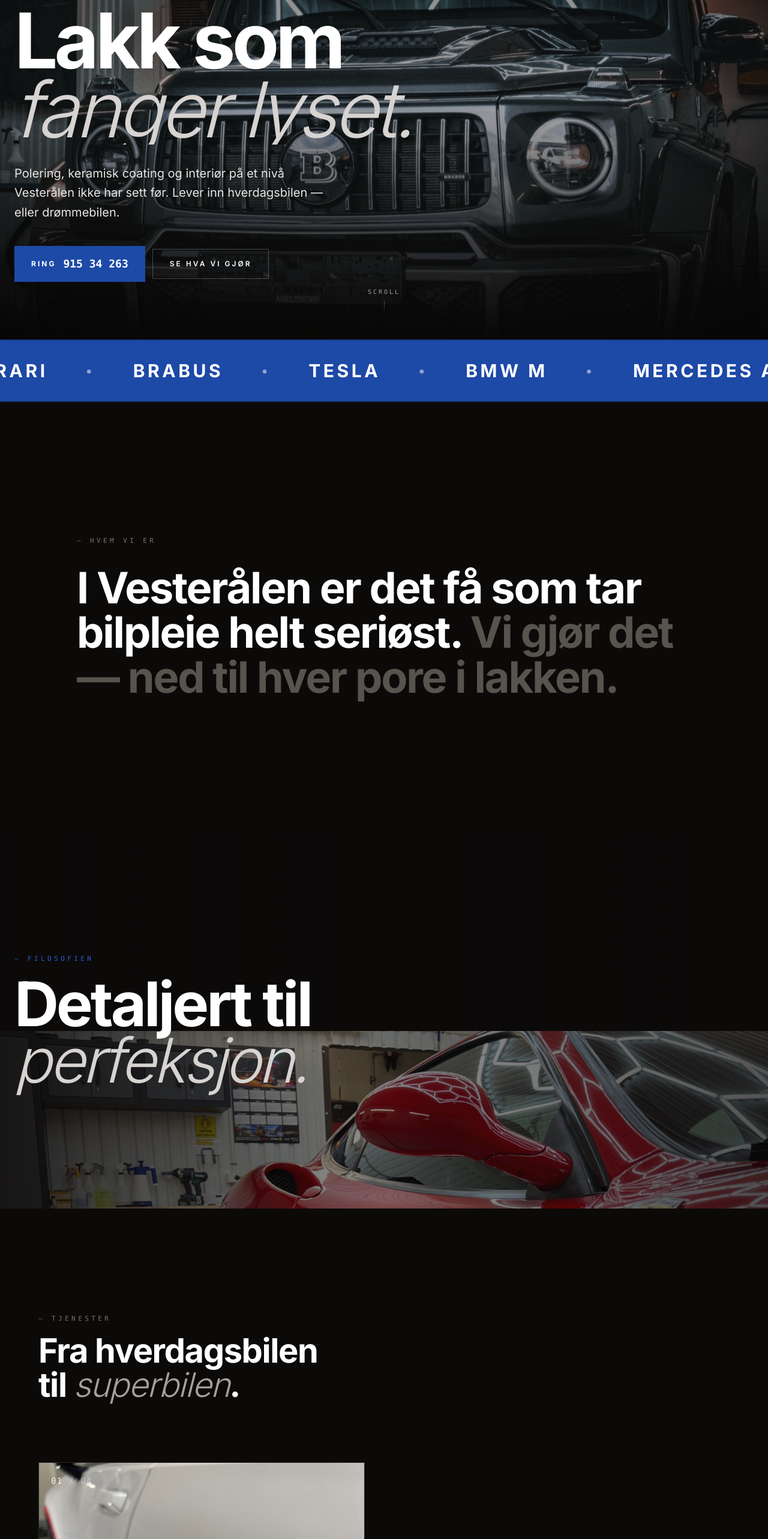
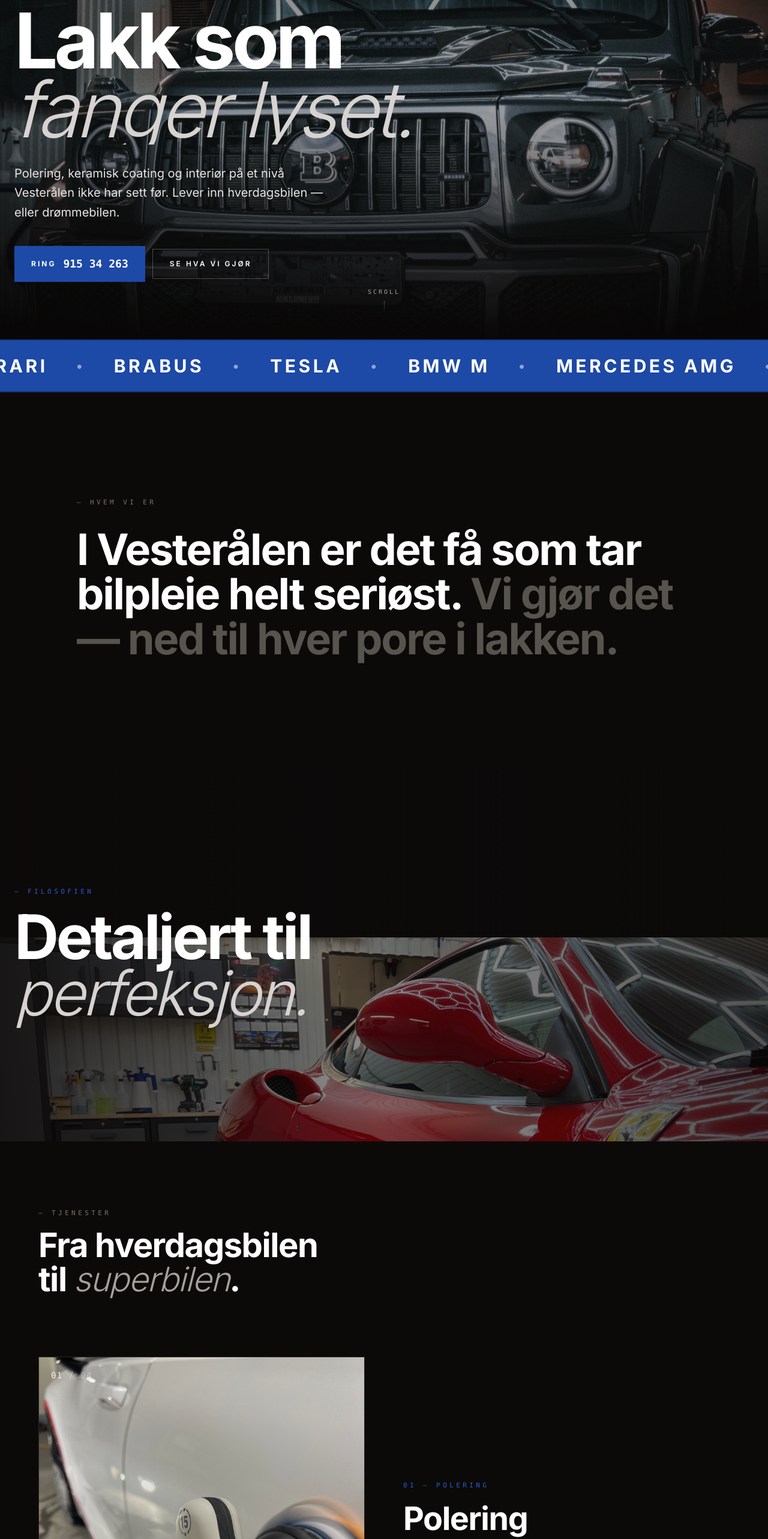
Before and after one commit to sondrebakkejord-cell/sh-bilpleie, a Next.js app: page / in a window 1280 px wide. Shown: the part 234-2800 px from the top of the page at 60% size. Built offline with nearby package versions, Linux system fonts and the light colour scheme.

Commit message:
Revert "Loosen up spacing throughout: larger section padding, gaps, card padding, heading margins, contact spacing"
This reverts commit df4560b8969f76310506e0a36012bb4b349a8653.

```diff
--- a/app/components/StickyServices.tsx
+++ b/app/components/StickyServices.tsx
@@ -67,7 +67,7 @@
             key={i}
             data-i={i}
             ref={(el) => { refs.current[i] = el; }}
-            className="min-h-[92vh] flex flex-col justify-center py-16"
+            className="min-h-[88vh] flex flex-col justify-center py-14"
           >
             <div className="md:hidden relative aspect-[16/11] mb-7 overflow-hidden bg-stone-900 border border-stone-800">
               <Image src={s.img} alt={s.title} fill sizes="100vw" className="object-cover" />
@@ -77,8 +77,8 @@
                 </div>
               )}
             </div>
-            <p className="font-mono text-[11px] uppercase tracking-[0.4em] text-brand-light mb-6">{s.num}</p>
-            <h3 className="text-white font-bold mb-7" style={{ fontSize: "clamp(2rem, 4.2vw, 3.4rem)", letterSpacing: "-0.025em", lineHeight: 1.02 }}>
+            <p className="font-mono text-[11px] uppercase tracking-[0.4em] text-brand-light mb-5">{s.num}</p>
+            <h3 className="text-white font-bold mb-5" style={{ fontSize: "clamp(2rem, 4.2vw, 3.4rem)", letterSpacing: "-0.025em", lineHeight: 1.02 }}>
               {s.title}
             </h3>
             <p className="text-lg text-stone-300 leading-relaxed max-w-md">{s.desc}</p>
--- a/app/page.tsx
+++ b/app/page.tsx
@@ -52,7 +52,7 @@
       <script type="application/ld+json" dangerouslySetInnerHTML={{ __html: JSON.stringify(JSONLD) }} />
 
       {/* Nav */}
-      <nav className="fixed top-0 left-0 right-0 z-40 px-6 py-6 backdrop-blur-md bg-stone-950/30">
+      <nav className="fixed top-0 left-0 right-0 z-40 px-6 py-5 backdrop-blur-md bg-stone-950/30">
         <div className="max-w-7xl mx-auto flex items-center justify-between">
           <a href="#" aria-label="SH Bilpleie — til toppen" className="flex items-center">
             <Image src="/img/logo.png" alt="SH Bilpleie" width={160} height={48} priority className="h-9 md:h-10 w-auto" />
@@ -70,10 +70,10 @@
         <Hero />
 
         {/* Marquee */}
-        <section className="relative bg-brand text-white py-8 overflow-hidden border-y-2 border-[#173a86]">
-          <div className="flex items-center gap-16 whitespace-nowrap marquee-track">
+        <section className="relative bg-brand text-white py-6 overflow-hidden border-y-2 border-[#173a86]">
+          <div className="flex items-center gap-12 whitespace-nowrap marquee-track">
             {[...MARQUEE_BRANDS, ...MARQUEE_BRANDS, ...MARQUEE_BRANDS].map((b, i) => (
-              <span key={i} className="inline-flex items-center gap-16 text-2xl md:text-3xl font-bold tracking-[0.15em] uppercase">
+              <span key={i} className="inline-flex items-center gap-12 text-2xl md:text-3xl font-bold tracking-[0.15em] uppercase">
                 {b}<span className="text-white/50 text-base">●</span>
               </span>
             ))}
@@ -82,7 +82,7 @@
         </section>
 
         {/* Statement */}
-        <section className="py-40 md:py-56 px-6 bg-stone-950">
+        <section className="py-32 md:py-44 px-6 bg-stone-950">
           <div className="max-w-5xl mx-auto">
             <Reveal>
               <p className="font-mono text-[11px] uppercase tracking-[0.4em] text-stone-500 mb-8">— Hvem vi er</p>
@@ -114,7 +114,7 @@
 
         {/* Tjenester — sticky scroll */}
         <section id="tjenester" className="px-6 bg-stone-950">
-          <div className="max-w-6xl mx-auto pt-32 md:pt-44">
+          <div className="max-w-6xl mx-auto pt-24 md:pt-28">
             <Reveal className="mb-4 md:mb-0">
               <p className="font-mono text-[11px] uppercase tracking-[0.4em] text-stone-500 mb-4">— Tjenester</p>
               <h2 className="font-bold leading-[1.02] text-white max-w-3xl mb-10" style={{ fontSize: "clamp(2rem, 5vw, 3.5rem)", letterSpacing: "-0.025em" }}>
@@ -125,11 +125,11 @@
           </div>
 
           {/* ancillary */}
-          <div className="max-w-6xl mx-auto pb-36 pt-20">
+          <div className="max-w-6xl mx-auto pb-24 pt-10">
             <div className="grid sm:grid-cols-3 gap-px bg-stone-800 border border-stone-800">
               {EXTRA.map((e, i) => (
                 <Reveal key={e.title} delay={i * 90}>
-                  <div className="bg-stone-950 p-9 h-full">
+                  <div className="bg-stone-950 p-7 h-full">
                     <h3 className="text-base font-bold mb-2 text-white">{e.title}</h3>
                     <p className="text-sm text-stone-400 leading-relaxed">{e.desc}</p>
                   </div>
@@ -160,9 +160,9 @@
         </section>
 
         {/* Biler */}
-        <section id="biler" className="py-36 px-6 bg-stone-900 border-y border-stone-800">
+        <section id="biler" className="py-28 px-6 bg-stone-900 border-y border-stone-800">
           <div className="max-w-7xl mx-auto">
-            <Reveal className="mb-16 flex flex-col md:flex-row md:items-end md:justify-between gap-6">
+            <Reveal className="mb-14 flex flex-col md:flex-row md:items-end md:justify-between gap-6">
               <div>
                 <p className="font-mono text-[11px] uppercase tracking-[0.4em] text-stone-500 mb-4">— Referanser</p>
                 <h2 className="font-bold leading-[1.02] text-white" style={{ fontSize: "clamp(2rem, 5vw, 3.5rem)", letterSpacing: "-0.025em" }}>
@@ -187,31 +187,31 @@
         </section>
 
         {/* Merker */}
-        <section className="py-36 px-6 bg-stone-950">
+        <section className="py-24 px-6 bg-stone-950">
           <div className="max-w-6xl mx-auto">
-            <Reveal className="mb-14 text-center">
+            <Reveal className="mb-10 text-center">
               <p className="font-mono text-[11px] uppercase tracking-[0.4em] text-stone-500 mb-4">— Verktøy &amp; sertifiseringer</p>
               <h2 className="font-bold leading-tight text-white" style={{ fontSize: "clamp(1.75rem, 3.5vw, 2.5rem)", letterSpacing: "-0.025em" }}>Hva vi jobber med.</h2>
             </Reveal>
-            <div className="grid grid-cols-2 md:grid-cols-4 gap-5">
-              <div className="bg-white p-9 flex flex-col items-center justify-center">
+            <div className="grid grid-cols-2 md:grid-cols-4 gap-3">
+              <div className="bg-white p-7 flex flex-col items-center justify-center">
                 <div className="flex items-center gap-2 mb-2">
                   <span className="bg-brand text-white text-xs font-bold px-2 py-1 tracking-widest">RUPES</span>
                   <span className="text-stone-900 font-bold italic">Bigfoot</span>
                 </div>
                 <p className="text-[9px] uppercase tracking-[0.3em] text-stone-500">Polishing Systems</p>
               </div>
-              <div className="bg-white p-9 flex flex-col items-center justify-center">
+              <div className="bg-white p-7 flex flex-col items-center justify-center">
                 <span className="text-stone-900 font-light italic text-2xl relative inline-block">
                   <span className="absolute -top-0.5 left-0 right-0 h-0.5 bg-cyan-700" />CarPro
                 </span>
                 <p className="text-[9px] uppercase tracking-[0.3em] text-stone-500 mt-2">Coating &amp; chemistry</p>
               </div>
-              <div className="bg-stone-300 p-9 flex flex-col items-center justify-center">
+              <div className="bg-stone-300 p-7 flex flex-col items-center justify-center">
                 <span className="text-stone-900 font-bold text-xl">KochChemie<sup className="text-xs">®</sup></span>
                 <p className="text-[9px] uppercase tracking-[0.3em] text-stone-600 mt-2">German engineered</p>
               </div>
-              <div className="bg-white p-9 flex flex-col items-center justify-center">
+              <div className="bg-white p-7 flex flex-col items-center justify-center">
                 <div className="w-14 h-14 rounded-full border-2 border-teal-600 bg-teal-600 flex items-center justify-center mb-2">
                   <span className="text-white text-[10px] font-bold leading-tight text-center">OFFENTLIG<br />GODKJENT</span>
                 </div>
@@ -222,9 +222,9 @@
         </section>
 
         {/* Kontakt */}
-        <section id="kontakt" className="py-36 px-6 bg-stone-950 border-t border-stone-800">
+        <section id="kontakt" className="py-28 px-6 bg-stone-950 border-t border-stone-800">
           <div className="max-w-6xl mx-auto">
-            <div className="grid md:grid-cols-2 gap-16 items-start">
+            <div className="grid md:grid-cols-2 gap-14 items-start">
             <Reveal>
               <p className="font-mono text-[11px] uppercase tracking-[0.4em] text-stone-500 mb-4">— Bestilling</p>
               <h2 className="font-bold mb-6 leading-[1.05] text-white" style={{ fontSize: "clamp(2rem, 5vw, 3.5rem)", letterSpacing: "-0.025em" }}>
@@ -233,7 +233,7 @@
               <p className="text-lg text-stone-300 mb-10 leading-relaxed">
                 Ring oss for en uforpliktende prat. Vi tar gjerne en titt på bilen først — så vi gir et tydelig tilbud før vi setter i gang.
               </p>
-              <div className="space-y-8 border-t border-stone-800 pt-10">
+              <div className="space-y-6 border-t border-stone-800 pt-8">
                 <a href="tel:+4791534263" className="flex items-baseline gap-6 group">
                   <span className="font-mono text-[10px] uppercase tracking-[0.3em] text-stone-500 w-24 shrink-0">Telefon</span>
                   <span className="text-2xl md:text-3xl font-bold font-mono text-white group-hover:text-brand-light transition-colors">915 34 263</span>
@@ -273,7 +273,7 @@
         </section>
       </main>
 
-      <footer className="bg-stone-950 text-stone-500 py-16 px-6 text-center text-xs border-t border-stone-800">
+      <footer className="bg-stone-950 text-stone-500 py-12 px-6 text-center text-xs border-t border-stone-800">
         <Image src="/img/logo.png" alt="SH Bilpleie" width={240} height={72} className="h-12 md:h-14 w-auto mx-auto mb-6 opacity-90" />
         <p className="uppercase tracking-[0.3em] mb-2 font-bold text-stone-300">SH Bilpleie og Service Halvorsen</p>
         <p className="font-mono">Sortland · Vesterålen · 915 34 263 · Shbilpleievesteraalen@gmail.com</p>
```
